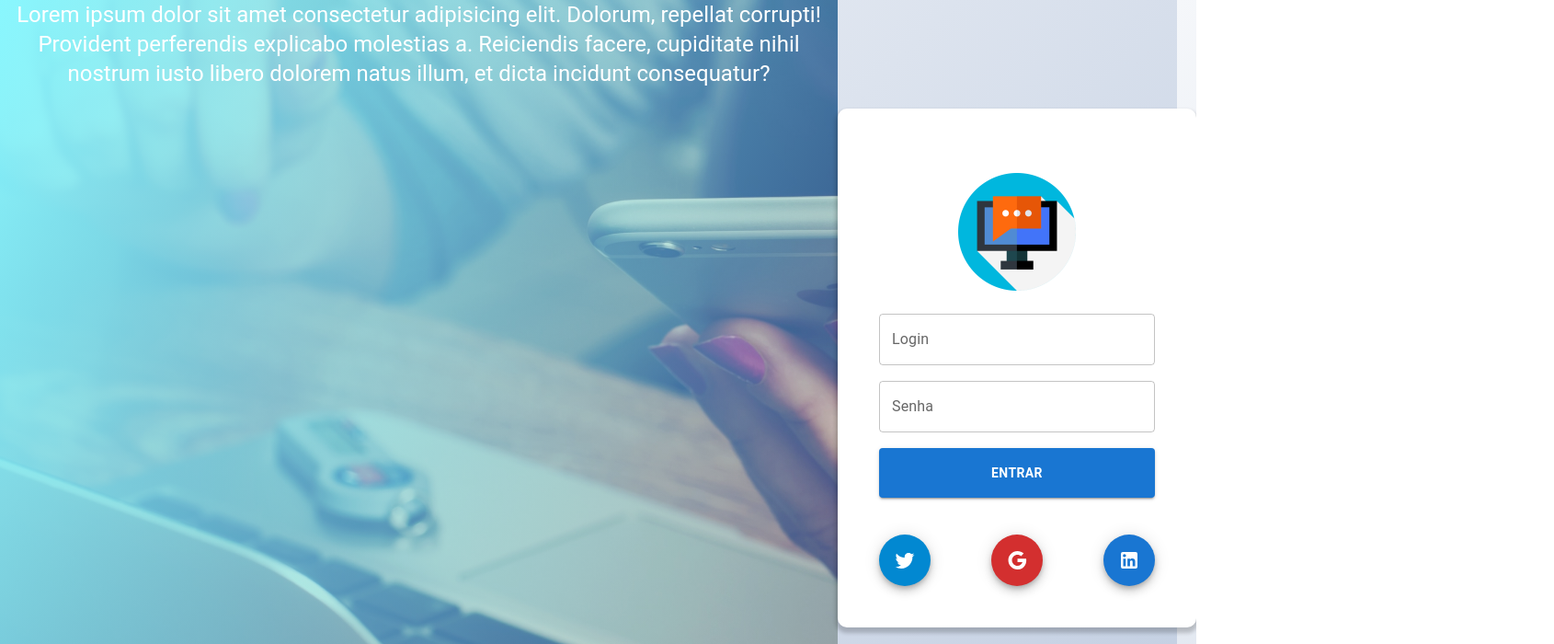
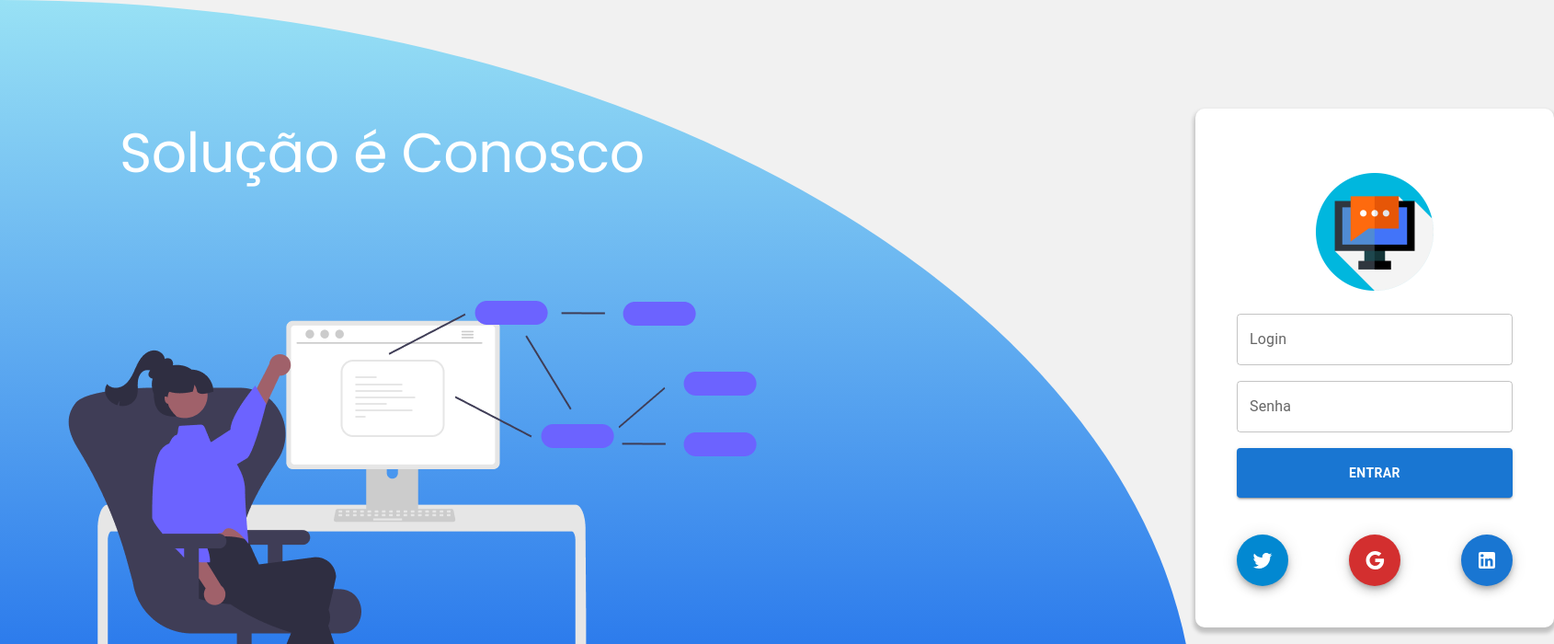
Before and after one commit to Giuzntt/Intranet, a Next.js app: page / in a window 1280 px wide. Shown: the top 700 px of the page at 92% size, 1690 px wide, since content can reach past the window. Built offline with nearby package versions, Linux system fonts and the light colour scheme.

Commit message:
Solucionando pagina de Login - UI

```diff
--- a/public/GlobalStyles/styles.css
+++ b/public/GlobalStyles/styles.css
@@ -1,13 +1,16 @@
 body{
    width: 100%;
    min-height: 100vh;
-background-image: linear-gradient(135deg, #f5f7fa 0%, #c3cfe2 100%);
+   background: #f1f1f1;
+   background-blend-mode: lighten;
+
+;
 
 
 }
-/* @font-face {
+@font-face {
    font-family: 'Poppins';
    src: url('../assets/fonts/Poppins-Regular.ttf');
    font-style: normal;
    font-weight: 200;
-} */
+}
--- a/src/components/ComponenteLogin/index.tsx
+++ b/src/components/ComponenteLogin/index.tsx
@@ -7,6 +7,7 @@ const  ComponentLogin = () =>{
     return (
       <>
           <BoxImagem>
+
             <img src="assets/images/suporte-online.png" width={128} height={128}  />
           </BoxImagem>
           <Box
@@ -27,6 +28,7 @@ const  ComponentLogin = () =>{
              label="Senha"
              variant="outlined"
              color="primary"
+             type={'password'}
            />
             <Button variant="contained"  sx={{fontWeight:'bold'}}>
               Entrar
--- a/src/pages/index.tsx
+++ b/src/pages/index.tsx
@@ -1,5 +1,5 @@
 import { NextPage } from "next"
-import {  ContainerImagem,  Gradiente, Panel } from "./style"
+import {  ContainerImagem,  Gradiente, Panel, PNGImage } from "./style"
 import TextField from '@mui/material/TextField'
 import { useState } from "react"
 import Image from "next/image"
@@ -20,9 +20,14 @@ const HomePage: NextPage = () =>{
                 <Box>
                  <ContainerImagem>
                                 <Gradiente>
-                                    <Typography variant="h5" color="white" textAlign={'center'}>
-                                       Lorem ipsum dolor sit amet consectetur adipisicing elit. Dolorum, repellat corrupti! Provident perferendis explicabo molestias a. Reiciendis facere, cupiditate nihil nostrum iusto libero dolorem natus illum, et dicta incidunt consequatur?
+                                    <Typography variant="h2" color="white"  sx={{fontFamily:'Poppins', margin:'130px'}}>
+                                        Solução é Conosco
                                     </Typography>
+                                    <PNGImage>
+
+                                    <img src="assets/images/fundo-login.png"   />
+                                    </PNGImage>
+
                                 </Gradiente>
                     </ContainerImagem>
                 </Box>
@@ -33,8 +38,7 @@ const HomePage: NextPage = () =>{
             padding:'45px',
             borderRadius: '10px',
             backgroundColor:'white',
-            boxShadow:'0px 4px 4px 2px rgba(0, 0, 0, 0.2);'
-
+            boxShadow:'0px 4px 4px 2px rgba(0, 0, 0, 0.2);',
 
     }}
 
--- a/src/pages/style.ts
+++ b/src/pages/style.ts
@@ -8,20 +8,32 @@ export const Panel = styled.div`
 `
 
 export  const Gradiente = styled.div`
- width:  911px;
- height: 100vh;
- background: linear-gradient(116.56deg, #89F7FE -0.08%, rgba(102, 166, 255, 0.24) 99.47%);
- z-index: 2;
+display: grid;
+position: relative;
+  width:  1300px;
+   height: 100vh;
+ border-radius:  0% 100% 0% 39% / 0% 100% 0% 0% ;
+ background-image: linear-gradient(180deg, rgba(0, 198, 251, 0.37) 0%, rgba(0, 91, 234, 0.88) 100%);
 `
 
 
 export const ContainerImagem = styled.div`
-    width:  911px;
+    border-radius:  0% 100% 0% 39% / 0% 100% 0% 0% ;
+    width:  1300px;
     height: 100vh;
-    background-image: url('assets/images/fundo.jpg');
     background-repeat: no-repeat;
     background-size: cover;
 
 
 
 `
+
+export const PNGImage = styled.div`
+    position: relative;
+    left: 20px;
+    bottom: 5px;
+
+`
+export const tituloLogin = styled.h1`
+    font-family: Poppins;
+`
```
Also changed, not shown: public/assets/images/fundo-login.png (added).
